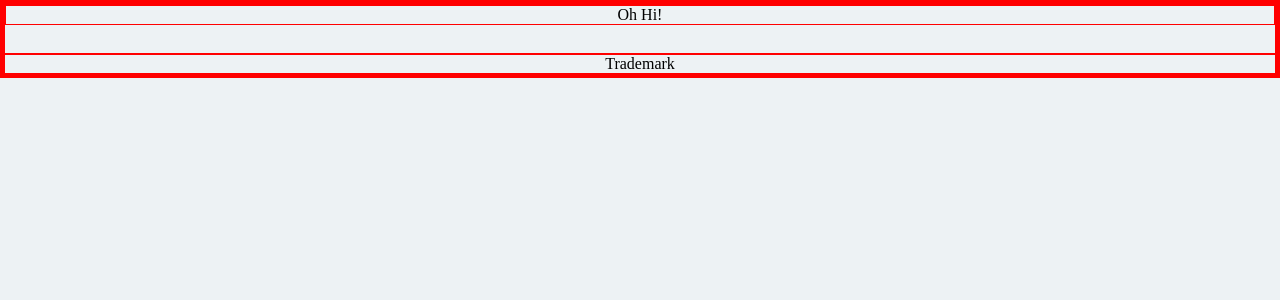
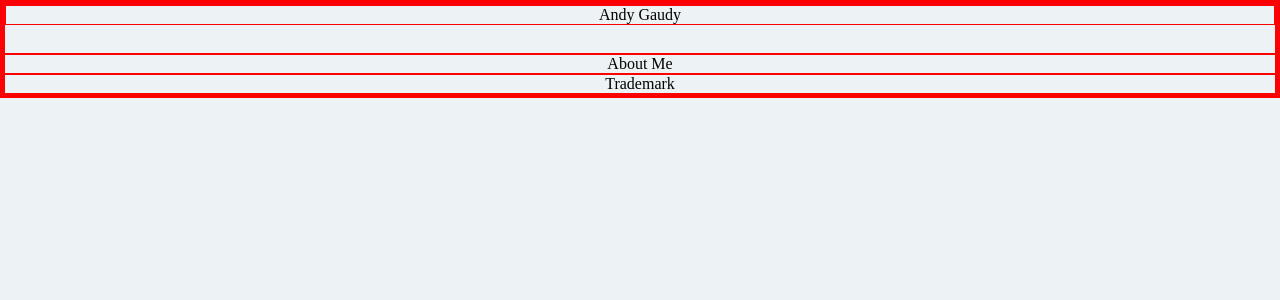
Before and after one commit to maximusDecimalusMeridius/react-portfolio, a React (Create React App) app: page / in a window 1280 px wide. Shown: the top 300 px of the page. Built offline with nearby package versions, Linux system fonts and the light colour scheme; the HTML template or start-up script is replaced by a standard one.

Commit message:
Setup conditional rendering and linked components

```diff
--- a/src/App.js
+++ b/src/App.js
@@ -1,13 +1,29 @@
+import React, {useState} from "react";
 import Header from "./components/Header/Header";
 import Footer from "./components/Footer/Footer";
 import Project from "./components/Project/Project";
 import './App.css';
 
 function App() {
+
+  let [page, setPage] = useState("about-me");
+
+  function renderPage(){
+    if(page === "about-me"){
+      return(
+        <div>About Me</div>
+      )
+    } else if (page === "projects") {
+      return(
+        <div>Projects</div>
+      )
+    }
+  }
+
   return (
     <div className="App">
-      <Header />
-      <Project />
+      <Header setPage={setPage} />
+      {renderPage()}
       <Footer />
     </div>
   );
--- a/src/components/Header/Header.js
+++ b/src/components/Header/Header.js
@@ -2,11 +2,11 @@ import React from 'react';
 import Navigation from "../Navigation/Navigation";
 import "./style.css";
 
-function Header(){
+function Header(props){
     return(
         <header>
-            <div>Oh Hi!</div>
-            <Navigation />
+            <div class="header-title">Andy Gaudy</div>
+            <Navigation setPage={props.setPage}/>
         </header>
     );
 };
```
